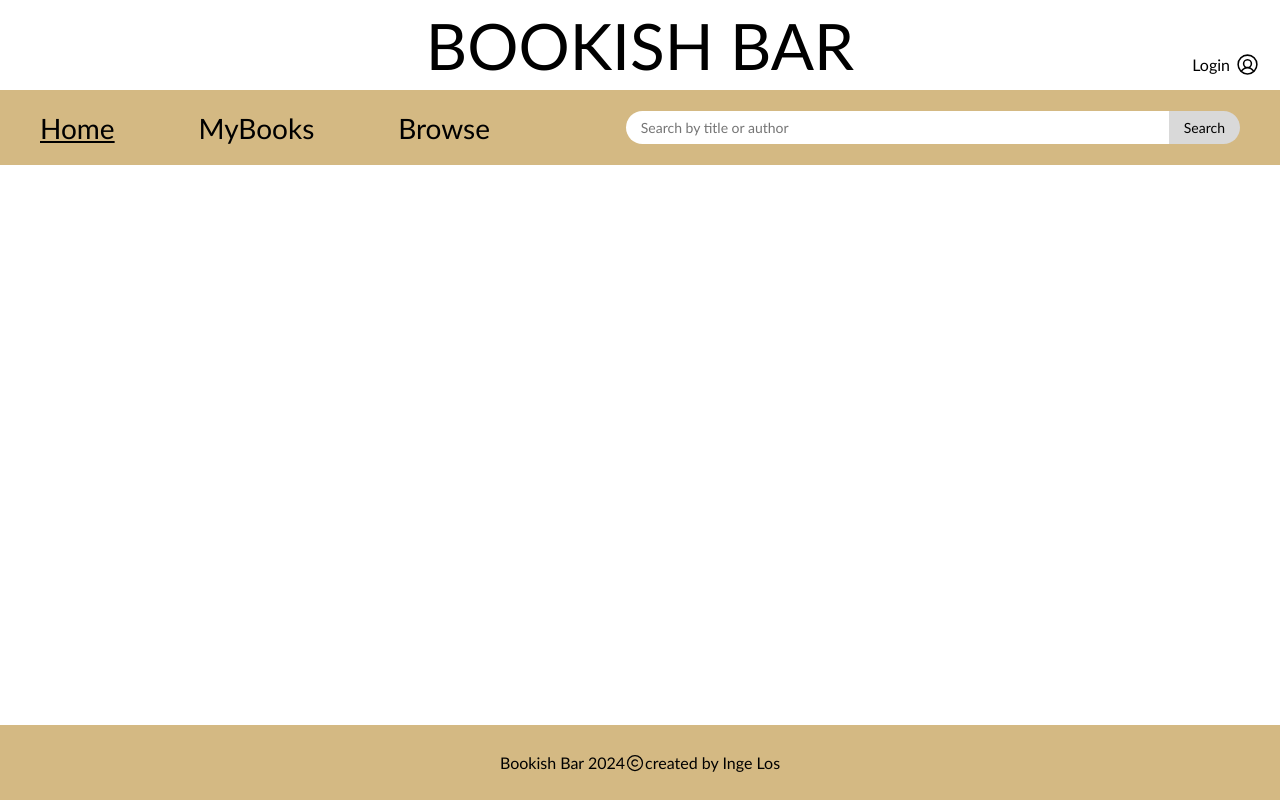
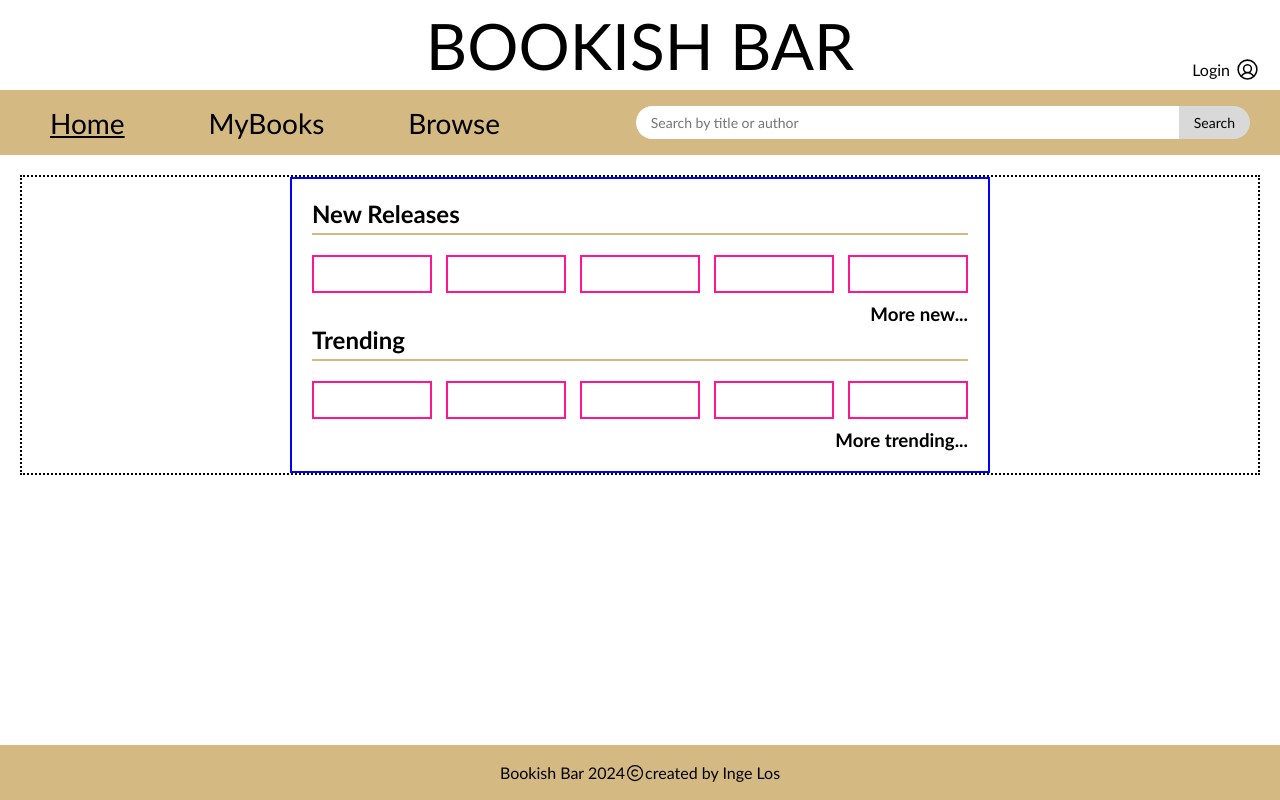
Before and after one commit to ingelos/bookish-bar-app, a React (Vite) app: page / in a window 1280 px wide. Built offline with nearby package versions, Linux system fonts and the light colour scheme.

Commit message:
added basic layout homepage

```diff
--- a/src/App.css
+++ b/src/App.css
@@ -1,3 +1,21 @@
+.outer-container {
+    display: flex;
+    justify-content: center;
+    flex-basis: 1200px;
+    border: 2px dotted black;
+    margin: 20px;
+}
+
+
+.inner-content-container {
+    display: flex;
+    flex-basis: 700px;
+    flex-direction: column;
+    border: 2px solid blue;
+    padding: 20px;
+}
+
+
 .header-container {
     height: 90px;
     display: flex;
@@ -13,7 +31,7 @@
 .login-container {
     position: fixed;
     right: 20px;
-    top: 50px;
+    top: 55px;
     display: flex;
     flex-direction: row;
     align-items: center;
@@ -34,7 +52,7 @@
 footer {
     width: 100%;
     background-color: var(--color-primary);
-    height: 75px;
+    height: 55px;
     position: fixed;
     bottom: 0;
     display: flex;
--- a/src/components/navigation/Navigation.css
+++ b/src/components/navigation/Navigation.css
@@ -3,16 +3,17 @@ nav {
     background-color: var(--color-primary);
     display: flex;
     flex-direction: row;
-    height: 75px;
+    height: 65px;
 }
 
 .nav-container {
     flex-basis: 1200px;
-    margin: 0 auto;
+    margin: 0 20px 0 50px;
     display: flex;
     flex-direction: row;
     justify-content: space-between;
     align-items: center;
+
 }
 
 .navigation-links {
--- a/src/index.css
+++ b/src/index.css
@@ -16,6 +16,6 @@ h1 {
 }
 
 button, input {
-  font-family: Optima, sans-serif;
+  font-family: inherit;
   font-size: 14px;
 }
--- a/src/pages/home/Home.css
+++ b/src/pages/home/Home.css
@@ -0,0 +1,25 @@
+
+.list-title {
+    padding: 0 0 5px 0;
+}
+
+.book-list {
+    display: flex;
+    flex-direction: row;
+    justify-content: space-between;
+    list-style: none;
+    padding: 20px 0 10px 0;
+    border-top: 2px solid var(--color-primary);
+}
+
+.book-list li {
+    width: 120px;
+    border: 2px solid deeppink;
+}
+
+
+.more-link {
+    display: flex;
+    flex-direction: row;
+    justify-content: flex-end;
+}
--- a/src/pages/home/Home.jsx
+++ b/src/pages/home/Home.jsx
@@ -1,7 +1,37 @@
-
+import './Home.css'
 
 function Home() {
+    return (
+        <>
 
+            <section className='home-section outer-container'>
+                <div className='home-section inner-content-container'>
+                    <div className='home-section list-items'>
+                        <h2 className='list-title'>New Releases</h2>
+                        <ul className='book-list'>
+                            <li><img /></li>
+                            <li><img /></li>
+                            <li><img /></li>
+                            <li><img /></li>
+                            <li><img /></li>
+                        </ul>
+                        <h3 className='more-link'>More new...</h3>
+                    </div>
+                    <div className='home-section list-items'>
+                        <h2 className='list-title'>Trending</h2>
+                        <ul className='book-list'>
+                            <li><img /></li>
+                            <li><img /></li>
+                            <li><img /></li>
+                            <li><img /></li>
+                            <li><img /></li>
+                        </ul>
+                        <h3 className='more-link'>More trending...</h3>
+                    </div>
+                </div>
+            </section>
+        </>
+    )
 }
 
 export default Home;
```
Also changed, not shown: src/App.jsx (+5 -5 lines).
